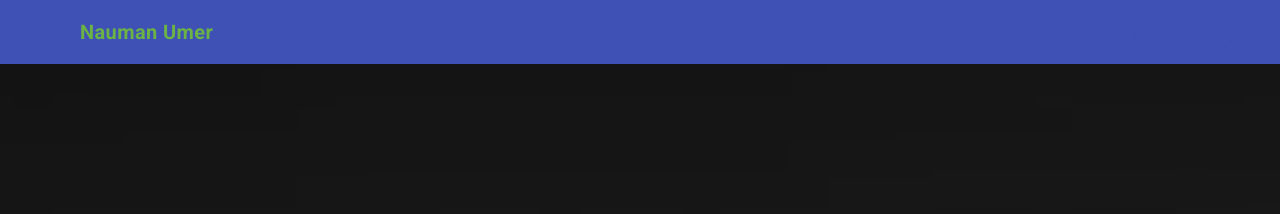
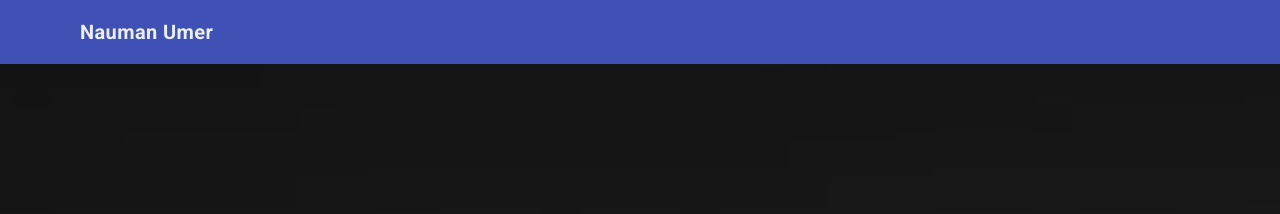
Before and after one commit to nmanumr/nmanumr.com, a Jekyll site: the page built from index.html, in a window 1280 px wide. Shown: the top 214 px of the page. Built offline with Jekyll 4.4.1, drawn with Linux system fonts in a browser that asks for light colours; nearby versions of some CDN libraries.

Commit message:
Update header.html

```diff
--- a/_includes/header.html
+++ b/_includes/header.html
@@ -1,7 +1,7 @@
 <div class="android-header mdl-layout__header mdl-layout__header--waterfall">
         <div class="mdl-layout__header-row">
           <span class="android-title mdl-layout-title">
-            <b style="color: #6ab344;">Nauman Umer</b>
+            <b style="color: rgba(255,255,255,.9);">Nauman Umer</b>
           </span>
           <!-- Add spacer, to align navigation to the right in desktop -->
           <div class="android-header-spacer mdl-layout-spacer"></div>
@@ -23,7 +23,7 @@
             </nav>
           </div>
           <span class="android-mobile-title mdl-layout-title">
-            <b style="color: #6ab344;">Nauman Umer</b>
+            <b style="color: rgba(255,255,255,.9);">Nauman Umer</b>
           </span>
         </div>
       </div>
```
